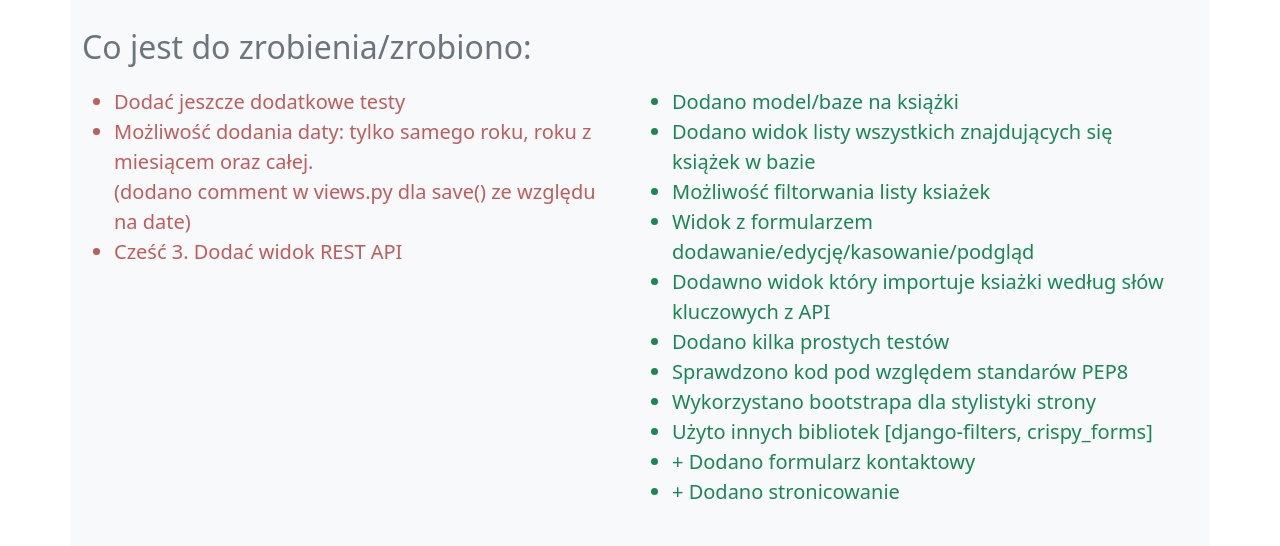
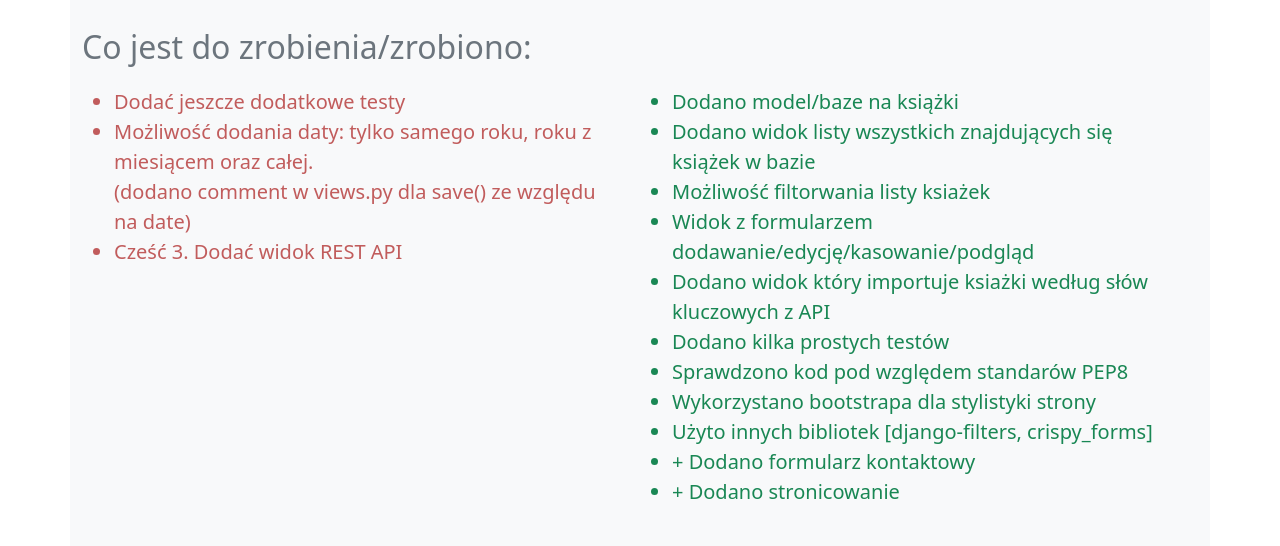
Before and after one commit to Native856/portsg.pl, a Django app: page / in a window 1280 px wide. Shown: the part 973-1519 px from the top of the page. Run offline with Django 3.2, Linux system fonts and the light colour scheme; some libraries are stand-ins or nearby versions; some web fonts are replaced.

Commit message:
Update base.html

```diff
--- a/BookProject/BookApp/templates/BookApp/base.html
+++ b/BookProject/BookApp/templates/BookApp/base.html
@@ -102,7 +102,7 @@
                     <li>Dodano widok listy wszystkich znajdujących się książek w bazie</li>
                     <li>Możliwość filtorwania listy ksiażek</li>
                     <li>Widok z formularzem dodawanie/edycję/kasowanie/podgląd</li>
-                    <li>Dodawno widok który importuje ksiażki według słów kluczowych z API</li>
+                    <li>Dodano widok który importuje ksiażki według słów kluczowych z API</li>
                     <li>Dodano kilka prostych testów</li>
                     <li>Sprawdzono kod pod względem standarów PEP8</li>
                     <li>Wykorzystano bootstrapa dla stylistyki strony</li>
```
